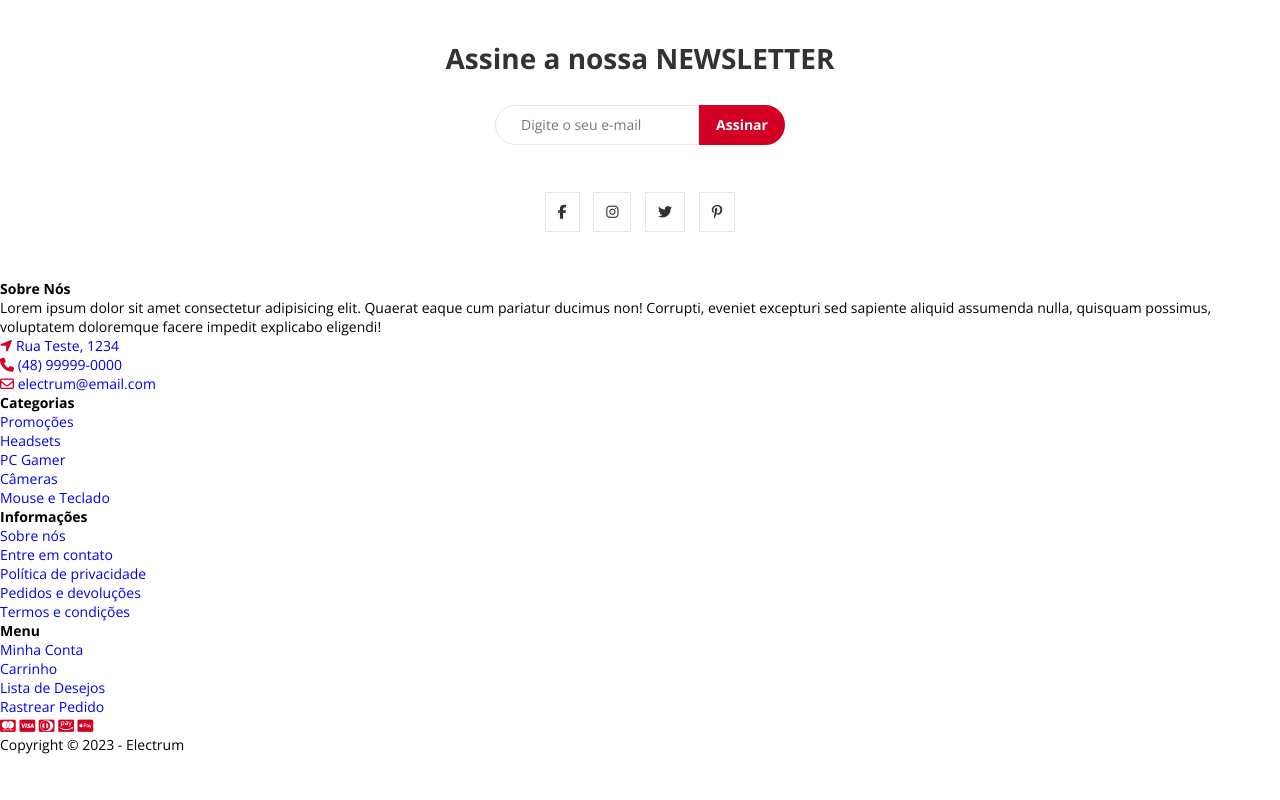
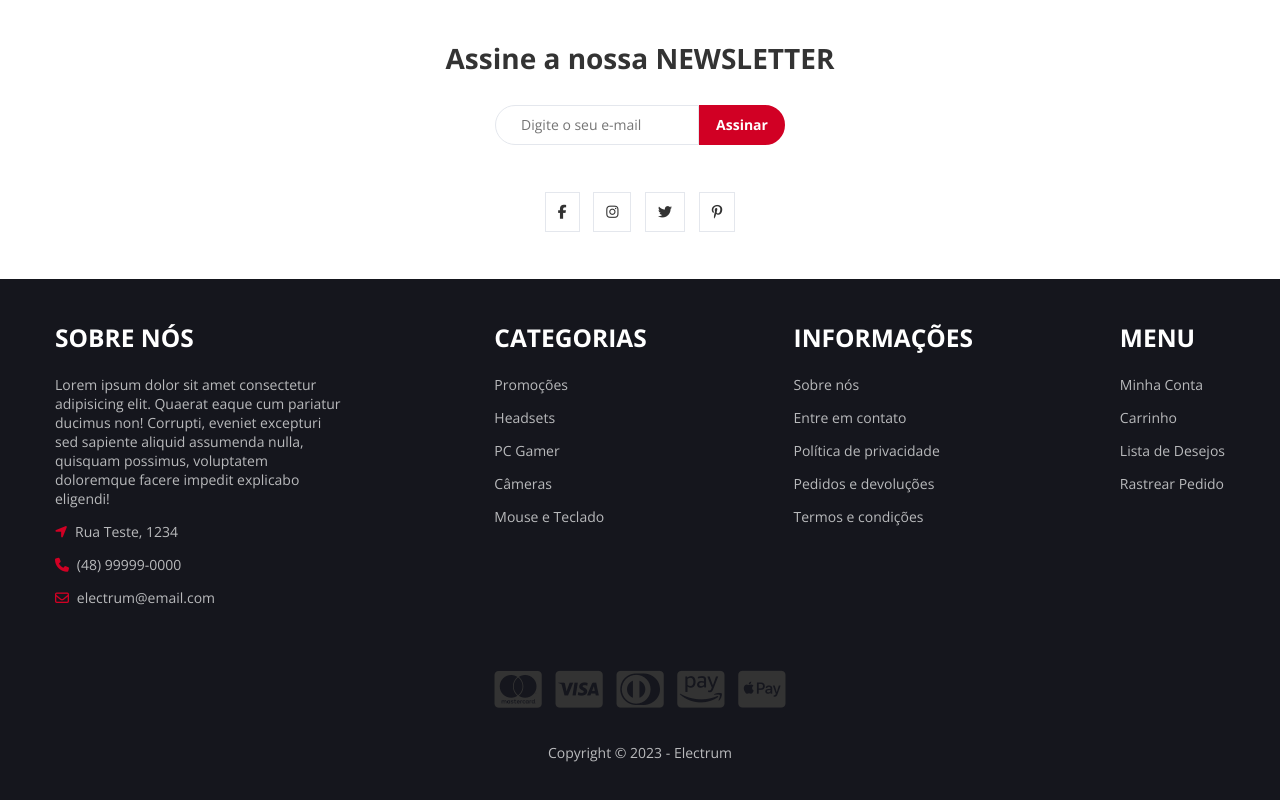
Before and after one commit to oldrado-jr/electrum, a plain HTML site: page index.html in a window 1280 px wide. Shown: the part 2070-2870 px from the top of the page. Before the commit the page ends 2824 px from the top, so only its background shows below. Drawn offline with nearby package versions, Linux system fonts and the light colour scheme.

Commit message:
feat: add footer style

```diff
--- /dev/null
+++ b/sass/2-layouts/_footer.sass
@@ -0,0 +1,52 @@
+@use '../1-base/variables'
+@use '../1-base/base-mixins'
+@use 'layouts-mixins'
+
+.footer
+  background: variables.$bg-color
+  padding: 3rem 0
+
+  a, p
+    color: variables.$gray-text-color
+
+  li, p
+    margin-bottom: 1rem
+
+    a
+      &:hover
+        color: variables.$primary-color
+
+  i
+    margin-right: 0.3rem
+
+  h3
+    color: variables.$light-color
+    text-transform: uppercase
+    font-size: 1.75rem
+    margin-bottom: 1.5rem
+
+  &-top
+    @include layouts-mixins.center-content
+    padding-bottom: 3rem
+
+    &-about, &-categories, &-information, &-menu
+      max-width: 25%
+
+  &-bottom
+    @include layouts-mixins.center-content
+    flex-direction: column
+    align-items: center
+    justify-content: center
+
+    &-payments
+      margin-bottom: 2rem
+
+      i
+        color: variables.$dark-color
+        cursor: pointer
+        font-size: 3rem
+        margin: 5px
+        transition: 0.4s
+
+        &:hover
+          color: variables.$primary-color
--- a/sass/2-layouts/layouts.sass
+++ b/sass/2-layouts/layouts.sass
@@ -3,3 +3,4 @@
 @use 'products-section'
 @use 'deal-section'
 @use 'newsletter-section'
+@use 'footer'
```
Also changed, not shown: css/app.min.css, 1 other file.
